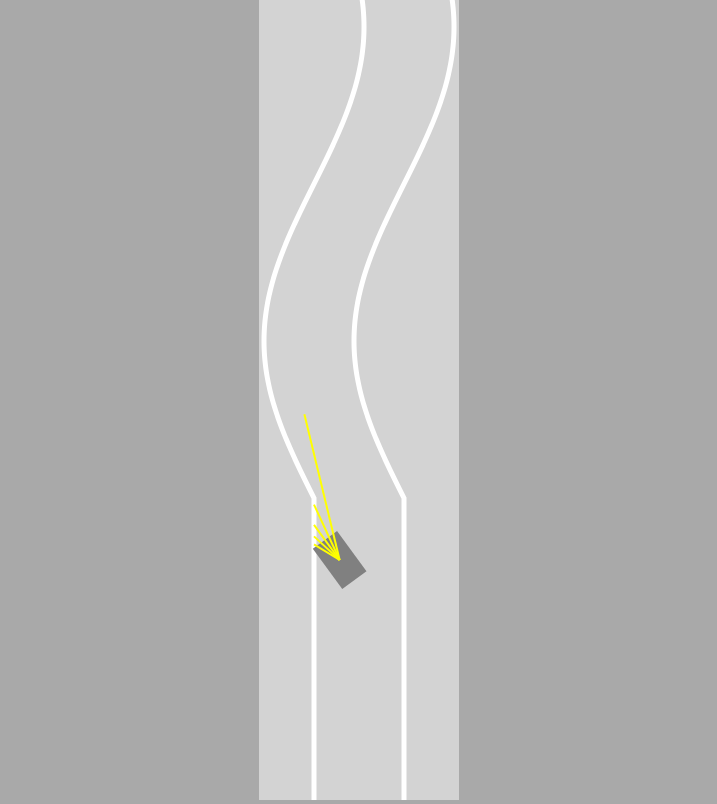
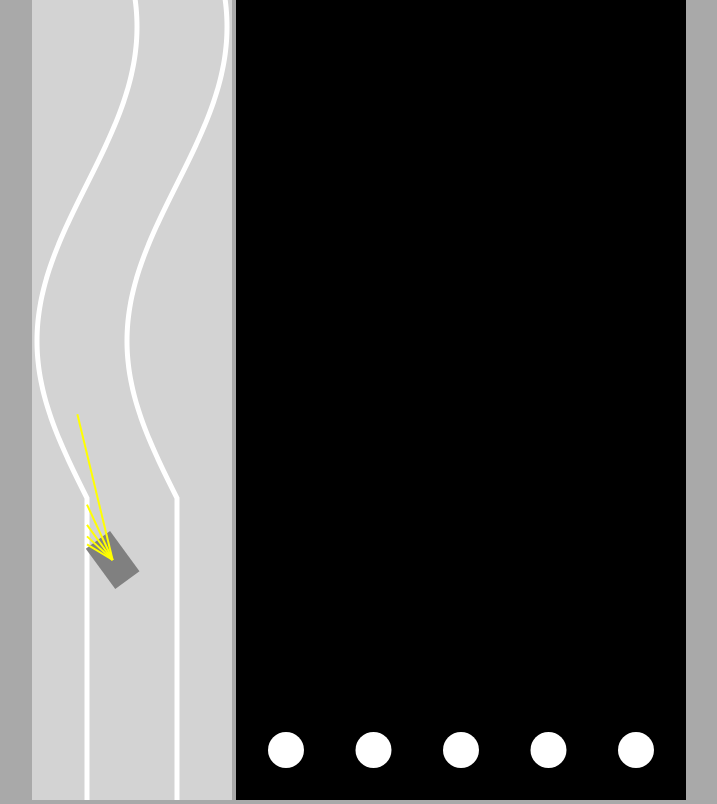
Before and after one commit to varchodi/self_driving_car, a website built with Vite: page index.html in a window 1280 px wide. Shown: the whole page, without its empty margins (281-998 px from the left). Built offline with nearby package versions, Linux system fonts and the light colour scheme.

Commit message:
visualizer with first layer done

```diff
--- a/index.html
+++ b/index.html
@@ -7,7 +7,8 @@
     <title>Js self driving car</title>
   </head>
   <body>
-    <canvas id="myCanvas"></canvas>
+    <canvas id="carCanvas"></canvas>
+    <canvas id="networkCanvas"></canvas>
     <script type="module" src="/src/main.ts"></script>
   </body>
 </html>
--- a/src/main.ts
+++ b/src/main.ts
@@ -1,16 +1,21 @@
 import Car from './car';
 import Road from './road';
 import './styles/style.css'
+import { Visualizer } from './visualizer';
 
-const myCanvas = document.getElementById("myCanvas") as HTMLCanvasElement;
+const carCanvas = document.getElementById("carCanvas") as HTMLCanvasElement;
+const networkCanvas = document.getElementById("networkCanvas") as HTMLCanvasElement;
 
-myCanvas.height = window.innerHeight;
-myCanvas.width = 200;
+carCanvas.height = window.innerHeight;
+carCanvas.width = 200;
 
+networkCanvas.height = window.innerHeight;
+networkCanvas.width = 450;
 
-const ctx = myCanvas.getContext("2d") as CanvasRenderingContext2D;
+const carCtx = carCanvas.getContext("2d") as CanvasRenderingContext2D;
+const networkCtx = networkCanvas.getContext("2d") as CanvasRenderingContext2D;
 
-const road = new Road(myCanvas.width / 2, myCanvas.width *0.9);
+const road = new Road(carCanvas.width / 2, carCanvas.width *0.9);
 //add controlType prop to car
 const car = new Car(100, 100, 30, 50,"AI");
 
@@ -32,18 +37,25 @@ function animate() {
     car.update(road.boarders,traffic);
     //this one reset the size (height of canvas when windows resized)
     // and it also clear the canvas on car move ?? maybe
-    myCanvas.height = window.innerHeight;
+    carCanvas.height = window.innerHeight;
+
+    carCanvas.height = window.innerHeight;
+    networkCanvas.height = window.innerHeight;
+
     //?? make camera move with the car
-    ctx.translate(0, -car.y+myCanvas.height*.7);
+    carCtx.translate(0, -car.y+carCanvas.height*.7);
 
-    road.draw(ctx); //draw road marks ...
+    road.draw(carCtx); //draw road marks ...
 
     // draw traffic (cars others)
     for (let i = 0; i < traffic.length; i++) {
-        traffic[i].draw(ctx);
+        traffic[i].draw(carCtx);
     }
-    car.draw(ctx);
+    car.draw(carCtx);
 
+    // show car nn network
+
+    Visualizer.drawNetwork(networkCtx, car.brain);
     //?? this one call animate func as many of possible , in continious
     requestAnimationFrame(animate);
 }
--- a/src/network.ts
+++ b/src/network.ts
@@ -18,7 +18,7 @@ export class NeuralNetwork{
         return outputs;
     }
 }
-class Level{
+export class Level{
     input: number[];
     outputs: number[];
     biases: number[];
--- a/src/styles/style.css
+++ b/src/styles/style.css
@@ -5,6 +5,12 @@ body{
   text-align: center;
 }
 
-#myCanvas{
+#carCanvas{
   background: lightgray;
+  margin: 0;
 }
+
+#networkCanvas{
+  background: black;
+  margin: 0;
+}
--- /dev/null
+++ b/src/visualizer.ts
@@ -0,0 +1,31 @@
+import { Level, NeuralNetwork } from "./network";
+import { lerp } from "./util";
+
+export class Visualizer{
+    static drawNetwork(ctx: CanvasRenderingContext2D,network?: NeuralNetwork) {
+        const margin = 50;
+        const left = margin;
+        const top = margin;
+        const width = ctx.canvas.width - margin * 2;
+        const hight = ctx.canvas.height - margin * 2;
+        Visualizer.drawLevel(ctx, network?.levels[0]!, left, top, width, hight);
+    }
+
+    static drawLevel(ctx: CanvasRenderingContext2D, level: Level, left: number, top: number, width: number, height: number) {
+        const right = left + width;
+        const bottom = top + height;
+
+        const nodeRadius = 18;
+
+        for (let i = 0; i < level.input.length; i++){
+            const x = lerp(left, right, level.input.length == 1 ? .5 : i / (level.input.length - 1));
+
+            ctx.beginPath();
+            ctx.arc(x, bottom, nodeRadius, 0, Math.PI * 2);
+            ctx.fillStyle = "white";
+            ctx.fill();
+
+        }
+
+    }
+}
```
